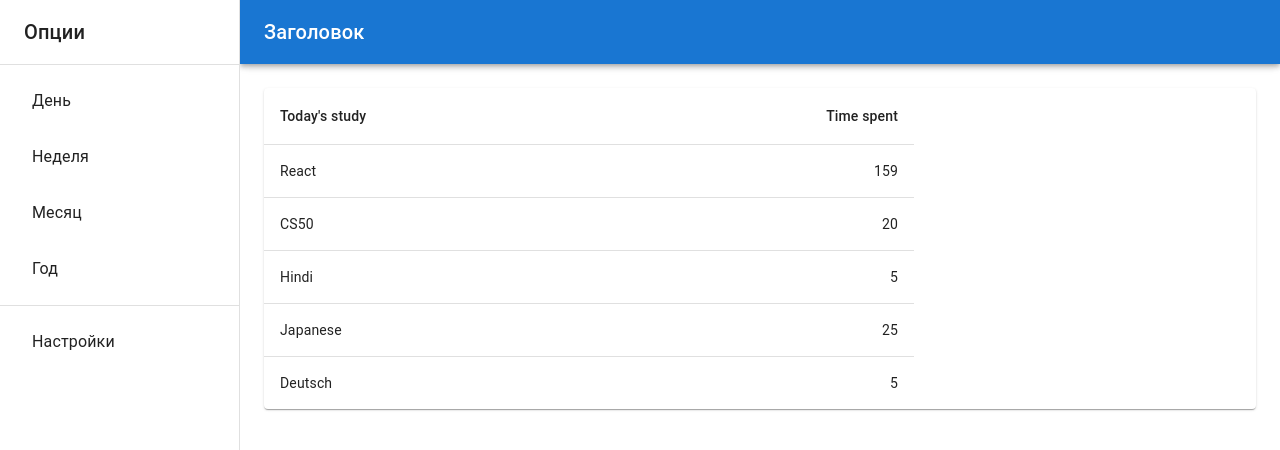
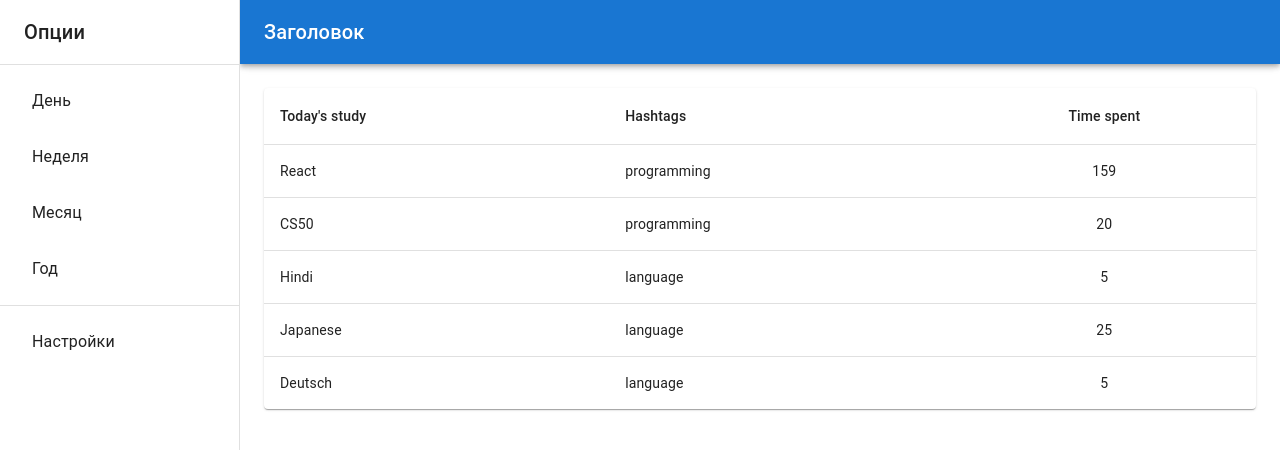
Before and after one commit to Jane-Coding/Schedule, a React (Vite) app in the folder frontend/: page /today in a window 1280 px wide. Shown: the top 450 px of the page. Built offline with nearby package versions, Linux system fonts and the light colour scheme.

Commit message:
feature: added hashtags in table

```diff
--- a/frontend/src/TodayPage.jsx
+++ b/frontend/src/TodayPage.jsx
@@ -6,26 +6,27 @@ import TableHead from "@mui/material/TableHead";
 import TableRow from "@mui/material/TableRow";
 import Paper from "@mui/material/Paper";
 
-function createData(subjectName, time) {
-  return { subjectName, time };
+function createData(subjectName, hashtags, time) {
+  return { subjectName, hashtags, time };
 }
 
 const rows = [
-  createData("React", 159),
-  createData("CS50", 20),
-  createData("Hindi", 5),
-  createData("Japanese", 25),
-  createData("Deutsch", 5),
+  createData("React", "programming", 159),
+  createData("CS50", "programming", 20),
+  createData("Hindi", "language", 5),
+  createData("Japanese", "language", 25),
+  createData("Deutsch", "language", 5),
 ];
 
 export default function TodayPage() {
   return (
     <TableContainer component={Paper}>
-      <Table sx={{ minWidth: 650, width: 300 }} aria-label="simple table">
+      <Table sx={{ minWidth: 650 }} aria-label="simple table">
         <TableHead>
           <TableRow>
             <TableCell>Today's study</TableCell>
-            <TableCell align="right">Time spent</TableCell>
+            <TableCell>Hashtags</TableCell>
+            <TableCell align="center">Time spent</TableCell>
           </TableRow>
         </TableHead>
         <TableBody>
@@ -37,7 +38,10 @@ export default function TodayPage() {
               <TableCell component="th" scope="row">
                 {row.subjectName}
               </TableCell>
-              <TableCell align="right">{row.time}</TableCell>
+              <TableCell component="th" scope="row">
+                {row.hashtags}
+              </TableCell>
+              <TableCell align="center">{row.time}</TableCell>
             </TableRow>
           ))}
         </TableBody>
```
